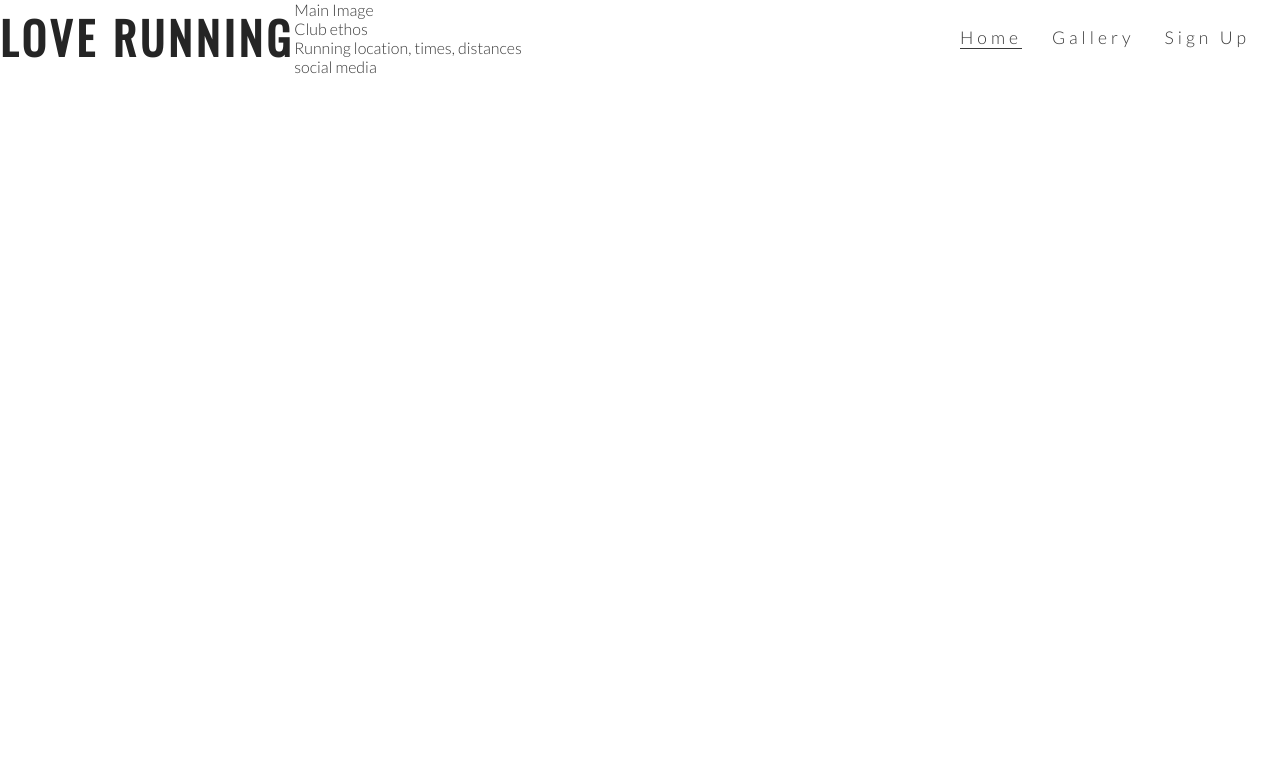
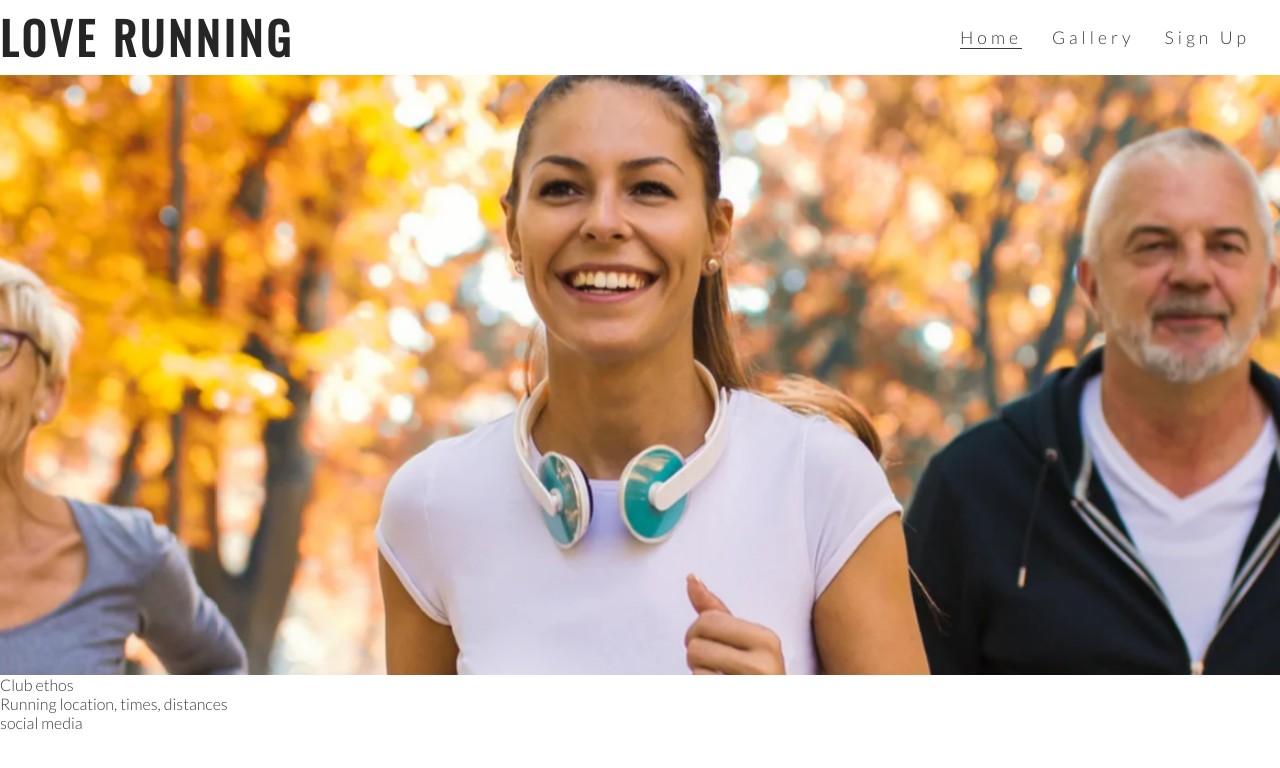
Before and after one commit to deima24/love-running, a plain HTML site: page index.html in a window 1280 px wide. Drawn offline with nearby package versions, Linux system fonts and the light colour scheme.

Commit message:
Add image

```diff
--- a/assets/css/style.css
+++ b/assets/css/style.css
@@ -51,3 +51,28 @@ h1, h2 {
 .active {
     border-bottom: 1px solid #3a3a3a;
 }
+
+#hero-image {
+    height: 600px;
+    width: 100%;
+    background: url("../images/hero-image.webp") no-repeat center center;
+    animation-name: hero-zoom;
+    animation-duration: 5s;
+    animation-fill-mode: forwards;
+}
+
+#hero-outer {
+    height: 600px;
+    width: 100%;
+    overflow: hidden;
+}
+
+@keyframes hero-zoom {
+    from {
+        transform: scale(1);
+    }
+
+    to {
+        transform: scale(1.1);
+    }
+}
--- a/index.html
+++ b/index.html
@@ -25,8 +25,8 @@
             </ul>
         </nav>
     </header>
-    <section>
-        Main Image
+    <section id="hero-outer">
+        <div id="hero-image"></div>
     </section>
     <section>
         Club ethos
```
Also changed, not shown: assets/images/hero-image.webp (added).
